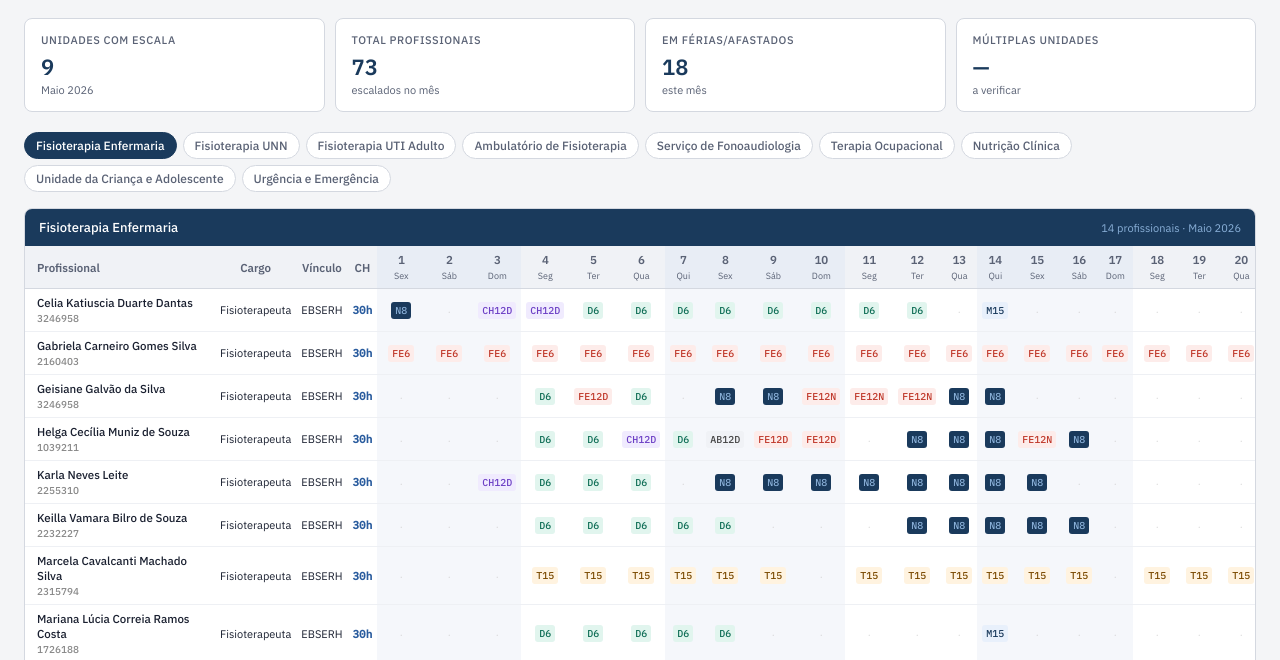
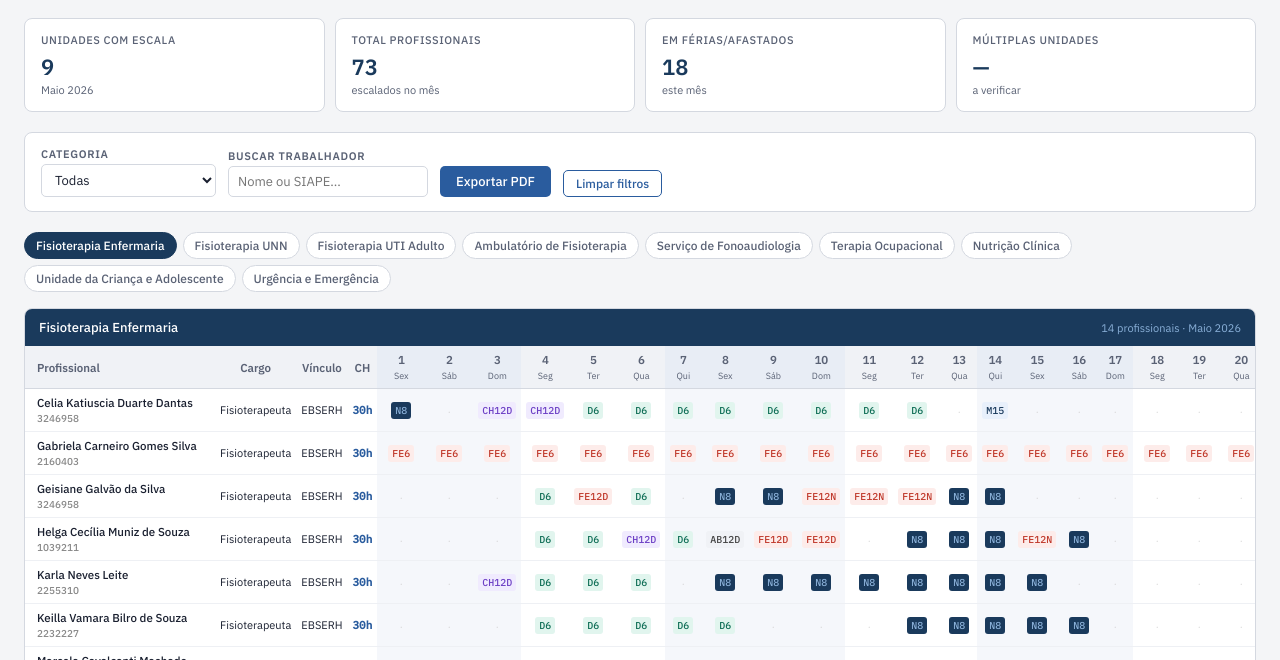
Before and after one commit to robertalirahc/escalas-hcufpe, a plain HTML site: page index.html in a window 1280 px wide. Shown: the part 100-760 px from the top of the page. Drawn offline with Linux system fonts and the light colour scheme.

Commit message:
Add files via upload

```diff
--- a/index.html
+++ b/index.html
@@ -130,6 +130,26 @@ tbody tr:hover td.td-nome{background:#fafbfd}
     <div class="card-r"><div class="label">Total profissionais</div><div class="valor" id="total-profs">—</div><div class="sub">escalados no mês</div></div>
     <div class="card-r"><div class="label">Em férias/afastados</div><div class="valor" id="total-afas">—</div><div class="sub">este mês</div></div>
     <div class="card-r"><div class="label">Múltiplas unidades</div><div class="valor" id="total-multi">—</div><div class="sub">a verificar</div></div>
+  </div>
+  <div class="filtros">
+    <div class="fg">
+      <label>Categoria</label>
+      <select id="filtro-categoria" onchange="aplicarFiltros()">
+        <option value="">Todas</option>
+        <option value="Fisioterapeuta">Fisioterapeuta</option>
+        <option value="Fonoaudióloga">Fonoaudióloga</option>
+        <option value="Fonoaudiólogo">Fonoaudiólogo</option>
+        <option value="Terapeuta Ocupacional">Terapeuta Ocupacional</option>
+        <option value="Nutricionista">Nutricionista</option>
+        <option value="Médico">Médico</option>
+      </select>
+    </div>
+    <div class="fg">
+      <label>Buscar trabalhador</label>
+      <input type="text" id="filtro-nome" placeholder="Nome ou SIAPE..." oninput="aplicarFiltros()" style="min-width:200px">
+    </div>
+    <button class="btn" onclick="exportarPDF()">Exportar PDF</button>
+    <button class="btn-sm" onclick="limparFiltros()">Limpar filtros</button>
   </div>
   <div class="unid-tabs" id="unid-tabs-container"></div>
   <div id="blocos-unidades"></div>
@@ -348,6 +368,8 @@ function init(){
       tab.classList.add('ativo');
       document.querySelectorAll('.bloco-unid').forEach(b=>b.style.display='none');
       document.getElementById('bloco-'+u.id).style.display='block';
+      unidadeAtiva=u.id;
+      limparFiltros();
     };
     tabsEl.appendChild(tab);
     const bloco=document.createElement('div');
@@ -357,6 +379,7 @@ function init(){
     const profs=PROFS.filter(p=>p.unidade===u.id);
     bloco.innerHTML=renderTabelaUnidade(u,profs);
     blocosEl.appendChild(bloco);
+    if(i===0) unidadeAtiva=u.id;
   });
 
   // Seletor de dias
@@ -522,6 +545,72 @@ function renderAuditoria(){
   tbody.innerHTML=rows.join('');
 }
 
+// ===== FILTROS POR UNIDADE =====
+let unidadeAtiva = null;
+
+function aplicarFiltros(){
+  const cat = document.getElementById('filtro-categoria').value.toLowerCase();
+  const nome = document.getElementById('filtro-nome').value.toLowerCase().trim();
+  if(!unidadeAtiva) return;
+  const u = UNIDADES.find(x=>x.id===unidadeAtiva);
+  if(!u) return;
+  let profs = PROFS.filter(p=>p.unidade===unidadeAtiva);
+  if(cat) profs = profs.filter(p=>p.cargo.toLowerCase().includes(cat));
+  if(nome) profs = profs.filter(p=>p.nome.toLowerCase().includes(nome)||(p.siape&&p.siape.includes(nome)));
+  const bloco = document.getElementById('bloco-'+unidadeAtiva);
+  bloco.innerHTML = renderTabelaUnidade(u, profs);
+}
+
+function limparFiltros(){
+  document.getElementById('filtro-categoria').value='';
+  document.getElementById('filtro-nome').value='';
+  aplicarFiltros();
+}
+
+// ===== EXPORTAR PDF =====
+function exportarPDF(){
+  const estilo = `<style>
+    body{font-family:Arial,sans-serif;font-size:10px;color:#000}
+    h2{font-size:13px;margin-bottom:6px;color:#1a3a5c}
+    table{width:100%;border-collapse:collapse;margin-bottom:16px}
+    th{background:#1a3a5c;color:white;padding:4px 3px;font-size:9px;text-align:center}
+    th.th-nome{text-align:left;padding-left:6px;min-width:140px}
+    td{padding:3px;text-align:center;border-bottom:1px solid #eee;font-size:9px}
+    td.td-nome{text-align:left;padding-left:6px;font-weight:bold}
+    .bj{display:inline-block;padding:1px 3px;border-radius:2px;font-size:8px;font-weight:bold}
+    .jM{background:#e8f0fb;color:#1a3a5c}.jT{background:#fff3e0;color:#7b4a00}
+    .jD{background:#e1f5ee;color:#0f6e56}.jN{background:#1a3a5c;color:#aaa}
+    .jFE{background:#fdecea;color:#c0392b}.jAFIN,.jAFEB{background:#fef9e7;color:#b7950b}
+    .jCH{background:#f0ebfe;color:#6c3fc5}.jAB,.jDSR,.jFD{background:#f0f2f6;color:#666}
+    @media print{body{margin:0}h2{page-break-before:always}h2:first-child{page-break-before:avoid}}
+  </style>`;
+
+  let conteudo = estilo + `<h1 style="font-size:15px;color:#1a3a5c;margin-bottom:4px">Escalas de Trabalho — HC-UFPE</h1><p style="font-size:11px;color:#666;margin-bottom:20px">Maio 2026 · Gerado em ${new Date().toLocaleDateString('pt-BR')}</p>`;
+
+  UNIDADES.forEach(u=>{
+    const profs = PROFS.filter(p=>p.unidade===u.id);
+    if(!profs.length) return;
+    conteudo += `<h2>${u.nome}</h2>`;
+    conteudo += `<table><thead><tr><th class="th-nome">Profissional</th><th>Cargo</th><th>CH</th>`;
+    for(let i=0;i<31;i++) conteudo+=`<th>${i+1}</th>`;
+    conteudo+=`</tr></thead><tbody>`;
+    profs.forEach(p=>{
+      conteudo+=`<tr><td class="td-nome">${p.nome}</td><td>${p.cargo}</td><td>${p.ch}h</td>`;
+      for(let i=0;i<31;i++){
+        const cod=p.dias[i]||'';
+        conteudo+=cod?`<td><span class="bj ${classeJ(cod)}">${cod}</span></td>`:`<td>·</td>`;
+      }
+      conteudo+=`</tr>`;
+    });
+    conteudo+=`</tbody></table>`;
+  });
+
+  const win=window.open('','_blank');
+  win.document.write('<!DOCTYPE html><html><head><meta charset="UTF-8"><title>Escalas HC-UFPE — Maio 2026</title>'+conteudo+'</head><body>'+conteudo+'</body></html>');
+  win.document.close();
+  setTimeout(()=>win.print(),500);
+}
+
 function mostrarTela(id,el){
   document.querySelectorAll('.tela').forEach(t=>t.classList.remove('ativa'));
   document.querySelectorAll('.tab').forEach(t=>t.classList.remove('ativo'));
```
Also changed, not shown: paciente.html (+7 -7 lines).
